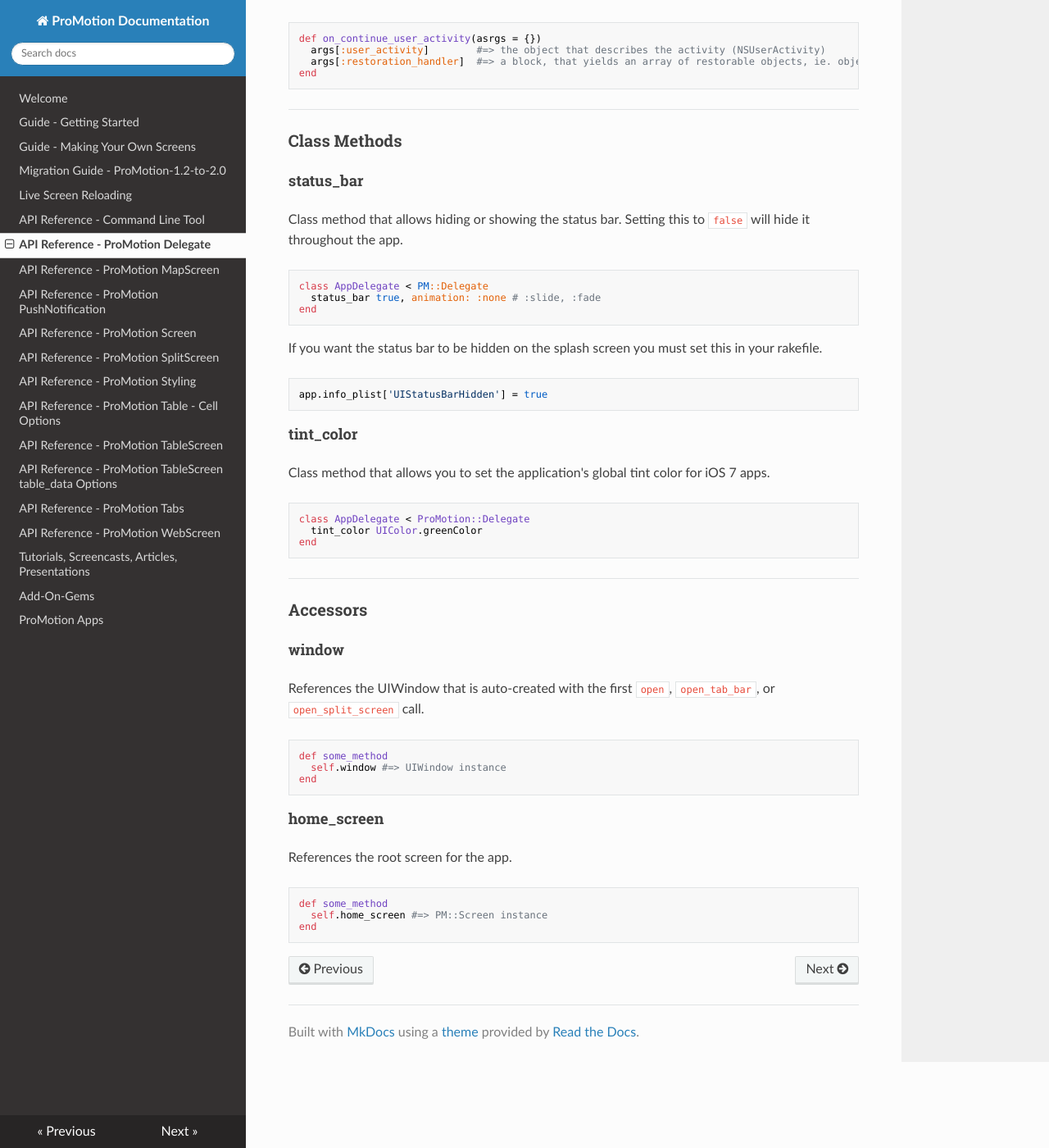
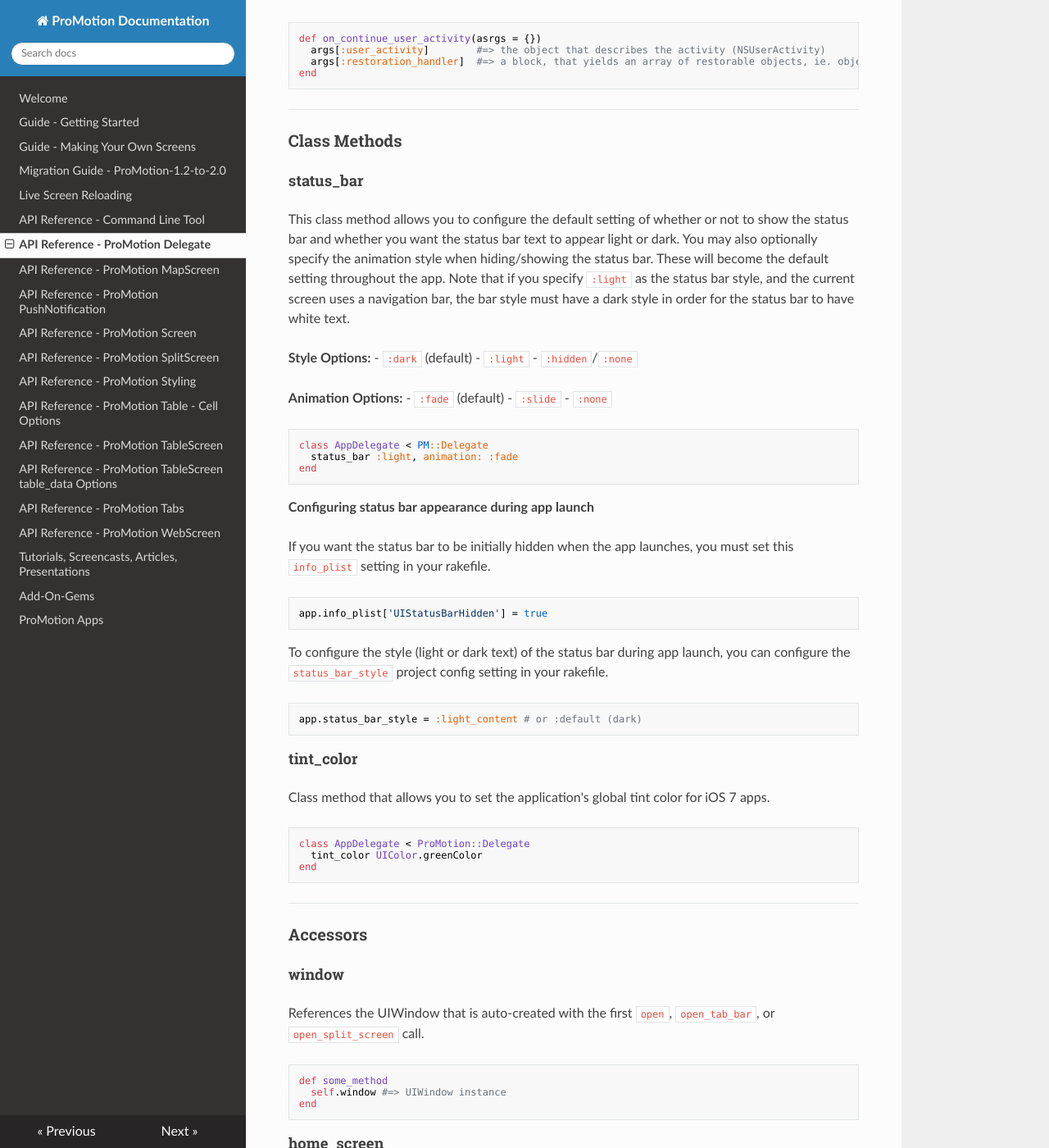
Before and after one commit to jamonholmgren/ProMotion, an MkDocs documentation site: the page built from docs/Reference/ProMotion Delegate.md, in a window 1280 px wide and 1400 px high, scrolled down 2860 px. Shown: the whole window at 82% size. Built offline with MkDocs 1.6.1, drawn with Linux system fonts in a browser that asks for light colours; nearby versions of some CDN libraries; old or Windows-style settings are respelled for this version of MkDocs.

Commit message:
Update status bar documentation.

````diff
--- a/docs/Reference/ProMotion Delegate.md
+++ b/docs/Reference/ProMotion Delegate.md
@@ -12,7 +12,7 @@ The PM::Delegate gives you ProMotion's nice API for your AppDelegate class.
 ```ruby
 # app/app_delegate.rb
 class AppDelegate < PM::Delegate
-  status_bar false, animation: :none
+  status_bar :dark, animation: :none
 
   def on_load(app, options)
     open HomeScreen
@@ -25,7 +25,7 @@ If you need to inherit from a different AppDelegate superclass, do this:
 ```ruby
 class AppDelegate < JHMyParentDelegate
   include PM::DelegateModule
-  status_bar false, animation: :none
+  status_bar :dark, animation: :none
 
   def on_load(app, options)
     open HomeScreen
@@ -148,18 +148,36 @@ end
 
 #### status_bar
 
-Class method that allows hiding or showing the status bar. Setting this to `false` will hide it throughout the app.
+This class method allows you to configure the default setting of whether or not to show the status bar and whether you want the status bar text to appear light or dark. You may also optionally specify the animation style when hiding/showing the status bar. These will become the default setting throughout the app. Note that if you specify `:light` as the status bar style, and the current screen uses a navigation bar, the bar style must have a dark style in order for the status bar to have white text.
+
+**Style Options:**
+- `:dark` (default)
+- `:light`
+- `:hidden`/`:none`
+
+**Animation Options:**
+- `:fade` (default)
+- `:slide`
+- `:none`
 
 ```ruby
 class AppDelegate < PM::Delegate
-  status_bar true, animation: :none # :slide, :fade
+  status_bar :light, animation: :fade
 end
 ```
 
-If you want the status bar to be hidden on the splash screen you must set this in your rakefile.
+**Configuring status bar appearance during app launch**
+
+If you want the status bar to be initially hidden when the app launches, you must set this `info_plist` setting in your rakefile.
 
 ```ruby
 app.info_plist['UIStatusBarHidden'] = true
+```
+
+To configure the style (light or dark text) of the status bar during app launch, you can configure the `status_bar_style` project config setting in your rakefile.
+
+```ruby
+app.status_bar_style = :light_content # or :default (dark)
 ```
 
 #### tint_color
````
Also changed, not shown: docs/Reference/ProMotion Screen.md (+29 -3 lines).
